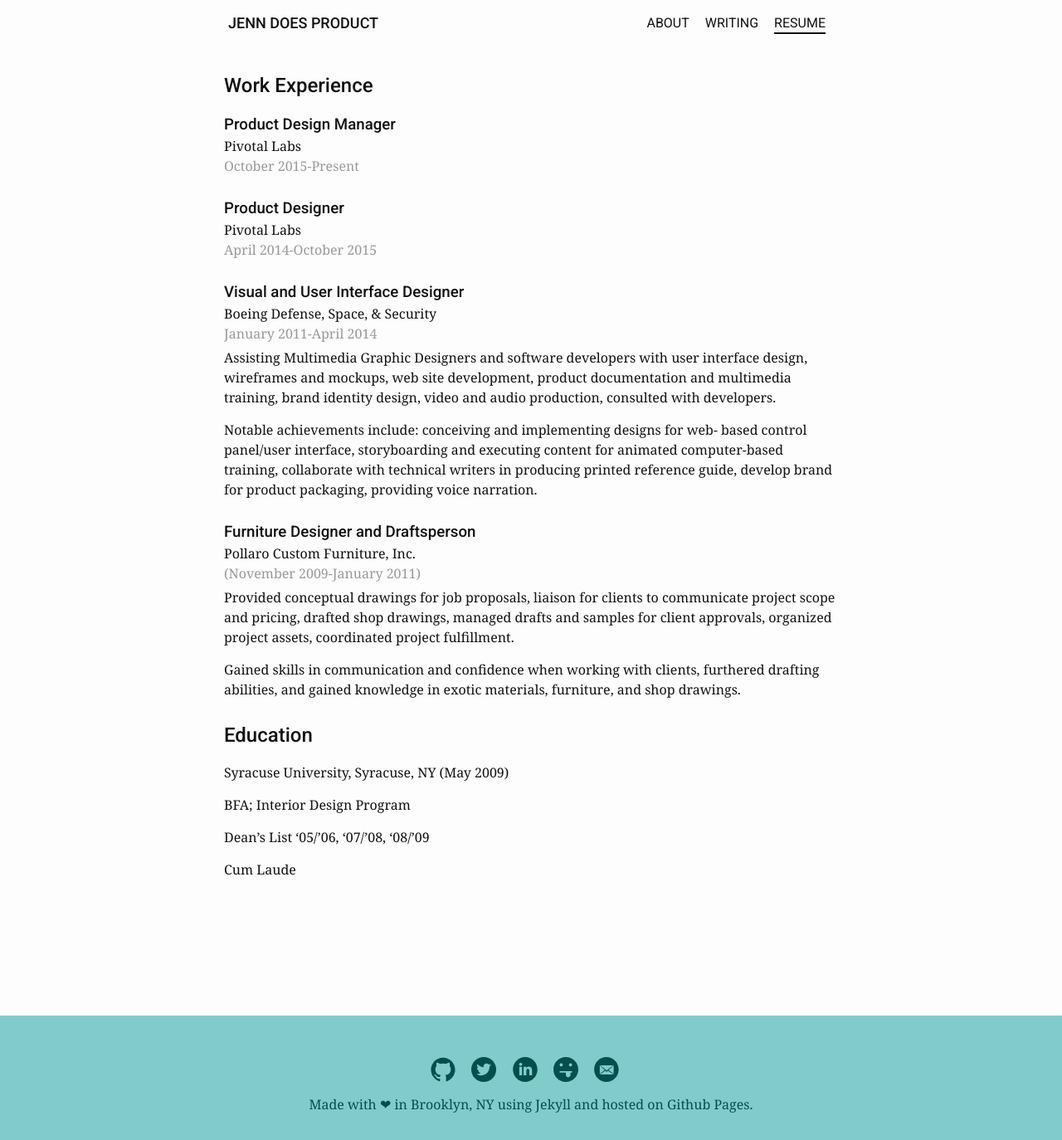
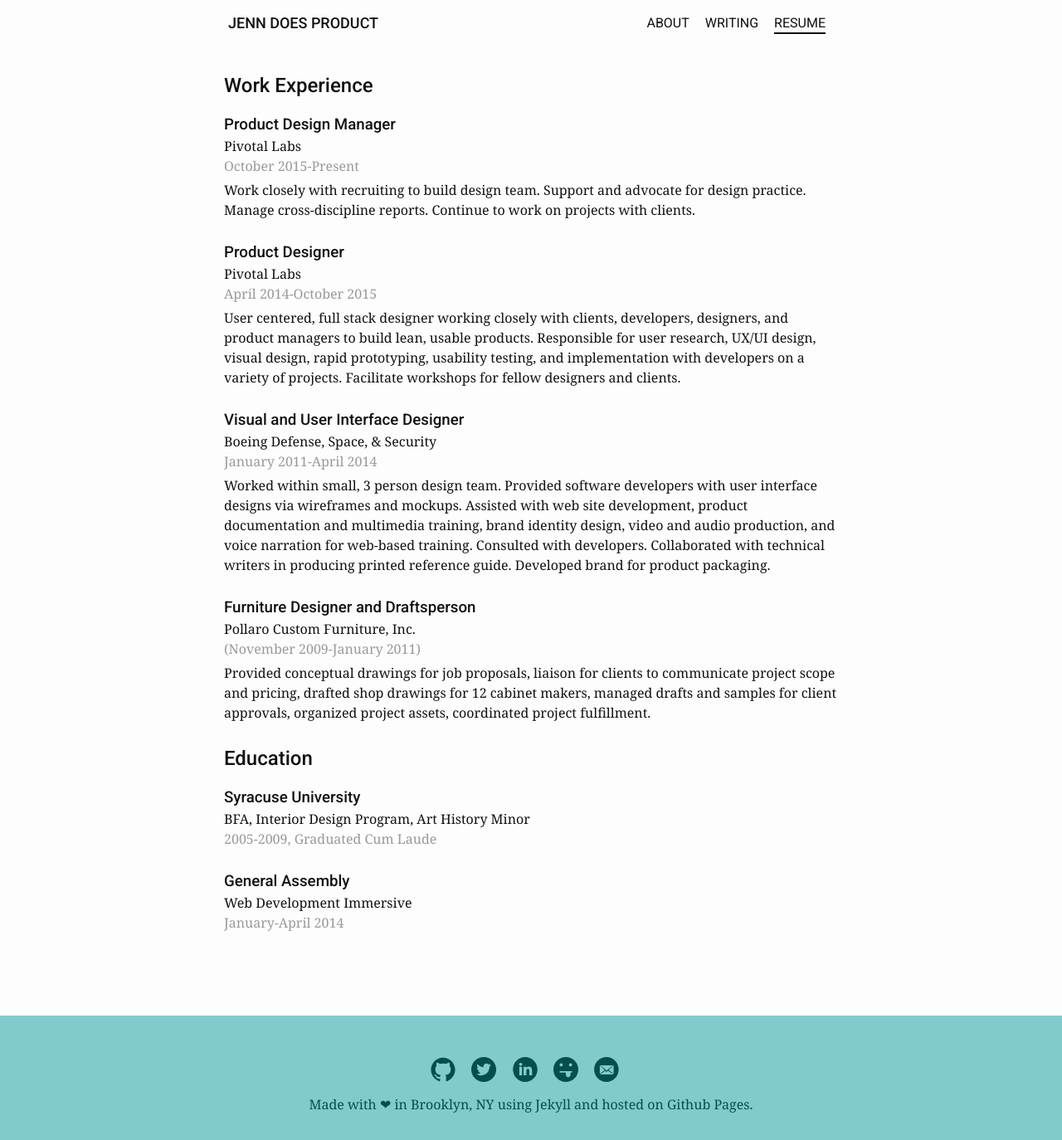
Before and after one commit to jenndodd/jenn-jekyll, a Jekyll site: the page built from resume.html, in a window 1280 px wide and 1374 px high. Shown: the whole window at 83% size. Built offline with Jekyll 4.4.1, drawn with Linux system fonts in a browser that asks for light colours; nearby versions of some CDN libraries.

Commit message:
update resume section

```diff
--- a/resume.html
+++ b/resume.html
@@ -10,13 +10,14 @@
   <h3 class="mbn">Product Design Manager</h3>
   <p class="mbn">Pivotal Labs</p>
   <p class="text-alt">October 2015-Present</p>
-
+  <p>Work closely with recruiting to build design team. Support and advocate for design practice. Manage cross-discipline reports. Continue to work on projects with clients.
 </div>
 
 <div class="mbxl">
   <h3 class="mbn">Product Designer</h3>
   <p class="mbn">Pivotal Labs</p>
   <p class="text-alt">April 2014-October 2015</p>
+  <p>User centered, full stack designer working closely with clients, developers, designers, and product managers to build lean, usable products. Responsible for user research, UX/UI design, visual design, rapid prototyping, usability testing, and implementation with developers on a variety of projects. Facilitate workshops for fellow designers and clients.</p>
 
 </div>
 
@@ -24,27 +25,28 @@
   <h3 class="mbn">Visual and User Interface Designer</h3>
   <p class="mbn">Boeing Defense, Space, & Security</p>
   <p class="text-alt">January 2011-April 2014</p>
-  <p>Assisting Multimedia Graphic Designers and software
-  developers with user interface design, wireframes and mockups, web site
-  development, product documentation and multimedia training, brand identity design, video and audio production, consulted with developers.</p>
-  <p>Notable achievements include: conceiving and implementing designs for web- based control panel/user interface, storyboarding and executing content for animated computer-based training, collaborate with technical writers in producing printed reference guide, develop brand for product packaging, providing voice narration.</p>
+  <p>Worked within small, 3 person design team. Provided software
+  developers with user interface designs via wireframes and mockups. Assisted with web site development, product documentation and multimedia training, brand identity design, video and audio production, and voice narration for web-based training. Consulted with developers. Collaborated with technical writers in producing printed reference guide. Developed brand for product packaging.</p>
 </div>
 
 <div class="mbxl">
   <h3 class="mbn">Furniture Designer and Draftsperson</h3>
   <p class="mbn">Pollaro Custom Furniture, Inc.</p>
   <p class="text-alt">(November 2009-January 2011)</p>
-  <p>Provided conceptual drawings for job proposals, liaison for clients to communicate project scope and pricing, drafted shop drawings,
-  managed drafts and samples for client approvals, organized project assets,
-  coordinated project fulfillment.</p>
-  <p>Gained skills in communication and confidence when working with clients,
-  furthered drafting abilities, and gained knowledge in exotic materials, furniture, and shop drawings.</p>
+  <p>Provided conceptual drawings for job proposals, liaison for clients to communicate project scope and pricing, drafted shop drawings for 12 cabinet makers, managed drafts and samples for client approvals, organized project assets, coordinated project fulfillment.</p>
 </div>
 
 
 <h2>Education</h2>
 
-<p>Syracuse University, Syracuse, NY (May 2009)</p>
-<p>BFA; Interior Design Program</p>
-<p>Dean’s List ‘05/’06, ‘07/’08, ‘08/’09</p>
-<p>Cum Laude</p>
+<div class="mbxl">
+  <h3 class="mbn">Syracuse University</h3>
+  <p class="mbn">BFA, Interior Design Program, Art History Minor</p>
+  <p class="text-alt">2005-2009, Graduated Cum Laude</p>
+</div>
+
+<div class="mbxl">
+  <h3 class="mbn">General Assembly</h3>
+  <p class="mbn">Web Development Immersive</p>
+  <p class="text-alt">January-April 2014</p>
+</div>
```
